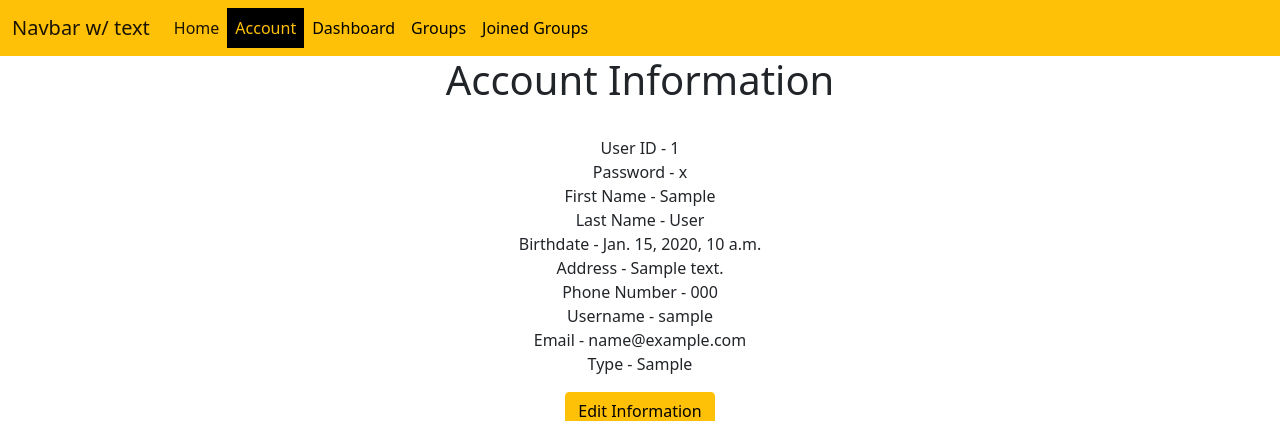
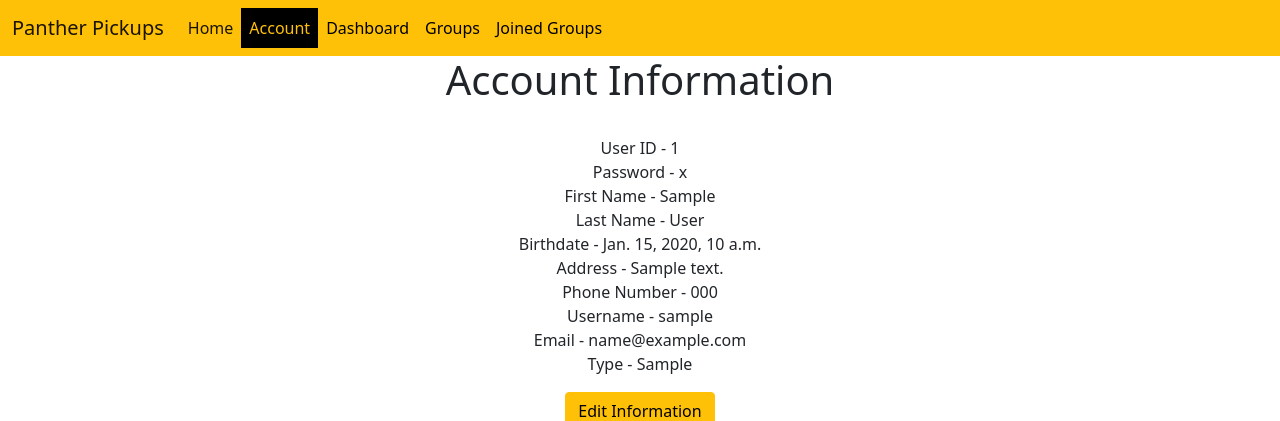
Before and after one commit to Lucky-Badger/SideJob, a Django app: template Group3Capstone/templates/account.html in a window 1280 px wide. Shown: the top 421 px of the page. Run offline with Django 4.2, Linux system fonts and the light colour scheme; the template is opened without the code that fills it: most values are stand-ins (such as "Sample title", 1, 10 or a date in 2020).

Commit message:
Small change in accounts nav bar.
Intentional push of db with testing data.

```diff
--- a/Group3Capstone/templates/account.html
+++ b/Group3Capstone/templates/account.html
@@ -12,7 +12,7 @@
 <body>
 <nav class="navbar navbar-expand-lg navbar-light bg-warning">
     <div class="container-fluid">
-        <a class="navbar-brand" href="#">Navbar w/ text</a>
+        <a class="navbar-brand" href="#">Panther Pickups</a>
         <button class="navbar-toggler" type="button" data-bs-toggle="collapse" data-bs-target="#navbarText"
                 aria-controls="navbarText" aria-expanded="false" aria-label="Toggle navigation">
             <span class="navbar-toggler-icon"></span>
```
Also changed, not shown: Group3Capstone/migrations/0005_auto_20220428_1733.py (added), db.sqlite3.
